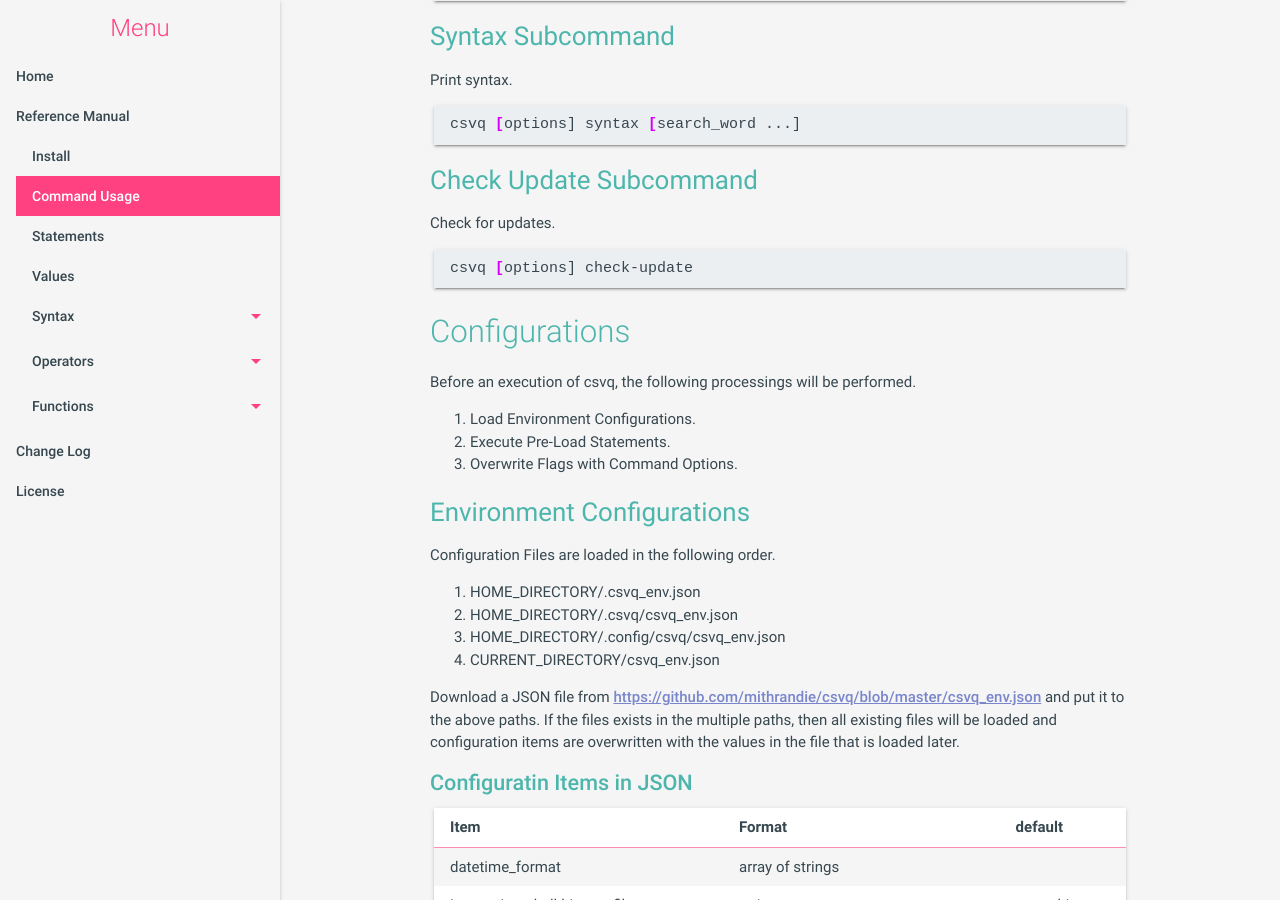
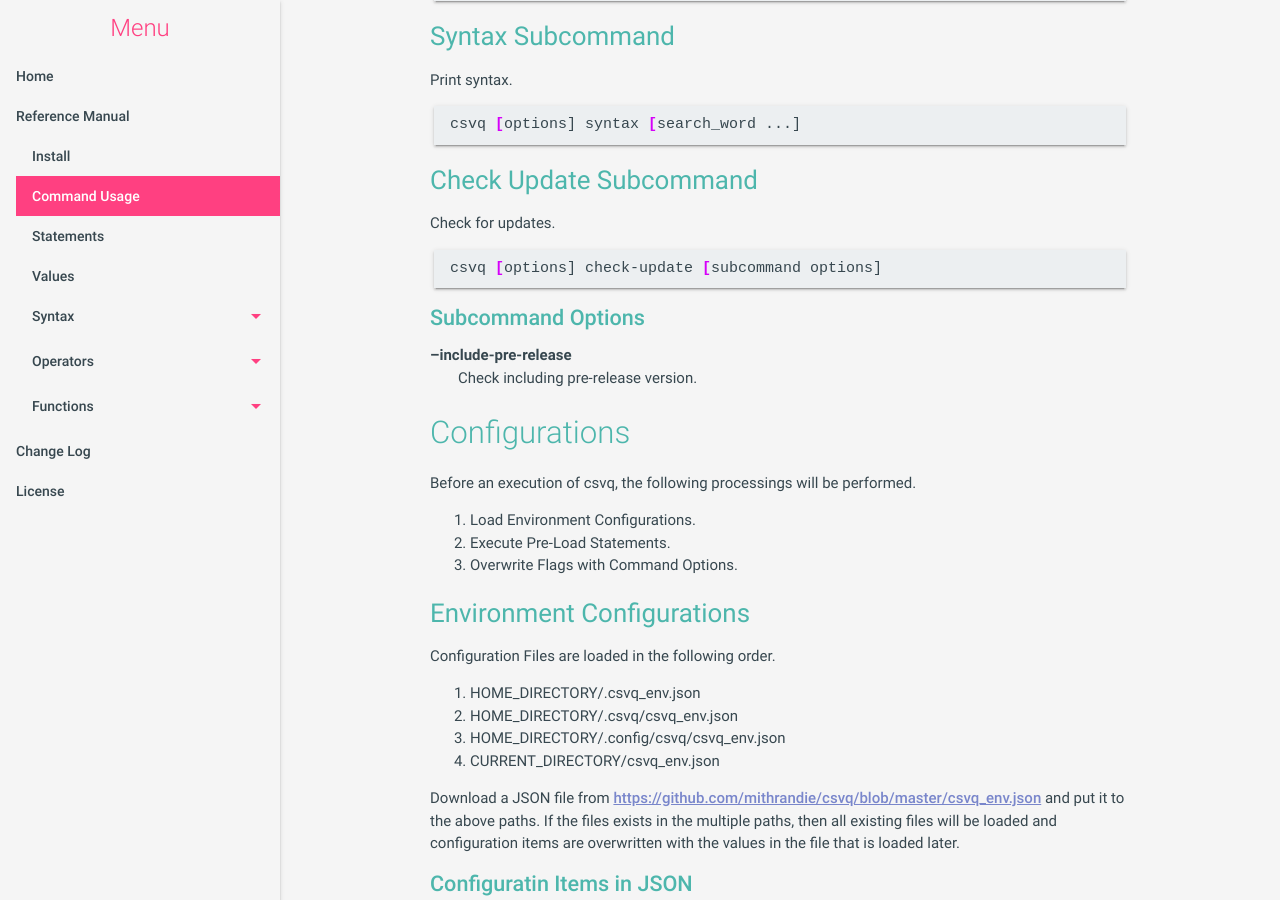
Before and after one commit to mithrandie/csvq, a Jekyll site: the page built from docs/_posts/2006-01-02-command.md, in a window 1280 px wide and 900 px high, scrolled down 8863 px. Built offline with Jekyll 4.4.1, drawn with Linux system fonts in a browser that asks for light colours.

Commit message:
Update docs.

````diff
--- a/docs/_posts/2006-01-02-command.md
+++ b/docs/_posts/2006-01-02-command.md
@@ -389,8 +389,13 @@ csvq [options] syntax [search_word ...]
 
 Check for updates.
 ```bash
-csvq [options] check-update
+csvq [options] check-update [subcommand options]
 ```
+
+#### Subcommand Options
+
+--include-pre-release
+: Check including pre-release version.
 
 
 ## Configurations
--- a/docs/sitemap.xml
+++ b/docs/sitemap.xml
@@ -18,7 +18,7 @@
     </url>
     <url>
         <loc>https://mithrandie.github.io/csvq/reference/command.html</loc>
-        <lastmod>2019-04-25T18:04:53+00:00</lastmod>
+        <lastmod>2019-05-04T12:09:52+00:00</lastmod>
     </url>
     <url>
         <loc>https://mithrandie.github.io/csvq/reference/statement.html</loc>
````
Also changed, not shown: 1 other file.
